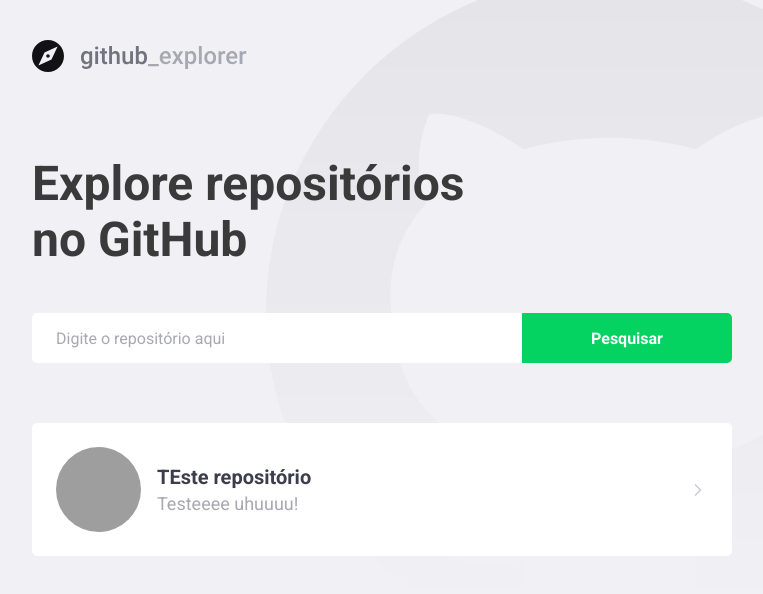
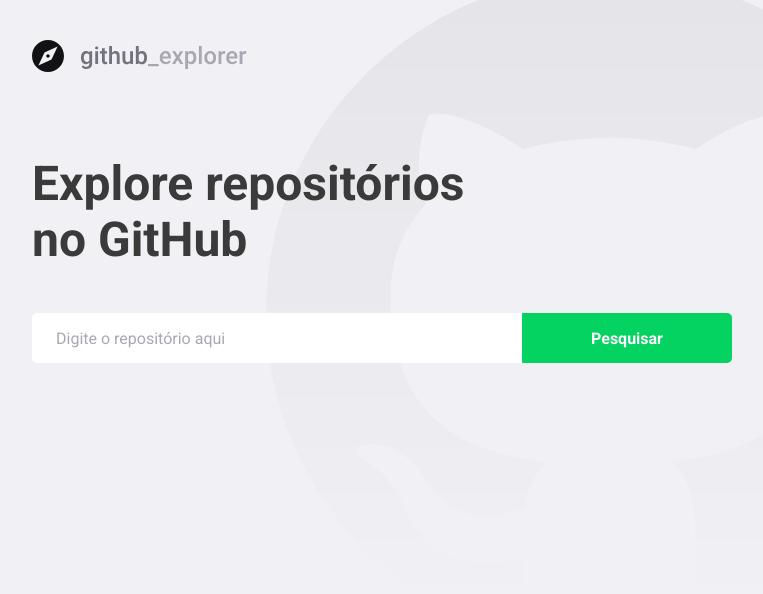
Before and after one commit to NavarroGuimaraes/github-explorer, a React (Create React App) app: page / in a window 1280 px wide. Shown: the top 594 px of the page, without its empty margins (148-911 px from the left). Built offline with nearby package versions, Linux system fonts and the light colour scheme; grey boxes are pictures that could not be loaded.

Commit message:
list repositories

```diff
--- /dev/null
+++ b/src/model/IRepository.ts
@@ -0,0 +1,9 @@
+/* eslint-disable camelcase */
+export default interface Repository {
+  full_name: string;
+  description: string;
+  owner: {
+    login: string;
+    avatar_url: string;
+  };
+}
--- a/src/pages/Dashboard/index.tsx
+++ b/src/pages/Dashboard/index.tsx
@@ -1,30 +1,50 @@
-import React, { useState } from 'react';
+import React, { useState, FormEvent } from 'react';
 import { FiChevronRight } from 'react-icons/fi';
 import logoImg from '../../assets/logo.svg';
 import { Title, Form, Repositories } from './styles';
 import api from '../../services/api';
+import Repository from '../../model/IRepository';
 
 const Dashboard: React.FC = () => {
+  const [repositories, setRepositories] = useState<Repository[]>([]);
+  const [typedRepo, setTypedRepo] = useState('');
+
+  async function handleSearchRepository(
+    event: FormEvent<HTMLFormElement>,
+  ): Promise<void> {
+    event.preventDefault();
+    const response = await api.get<Repository>(`repos/${typedRepo}`);
+    const repository = response.data;
+    console.log(repository);
+    setRepositories([...repositories, repository]);
+  }
+
   return (
     <>
       <img src={logoImg} alt="Github Explorer" />
       <Title>Explore repositórios no GitHub</Title>
-      <Form>
-        <input placeholder="Digite o repositório aqui" />
+      <Form onSubmit={handleSearchRepository}>
+        <input
+          value={typedRepo}
+          onChange={(e) => setTypedRepo(e.target.value)}
+          placeholder="Digite o repositório aqui"
+        />
         <button type="submit">Pesquisar</button>
       </Form>
       <Repositories>
-        <a href="teste">
+        {repositories.map((repository) => (
+          <a key={repository.full_name} href="teste">
             <img
-            src="https://avatars1.githubusercontent.com/u/29528381?s=460&u=4afc1ff18c897786e2a4fd76787b1770ace98345&v=4"
-            alt="Navarro Silva"
+              src={repository.owner.avatar_url}
+              alt={repository.owner.login}
             />
             <div>
-            <strong>TEste repositório</strong>
-            <p> Testeeee uhuuuu!</p>
+              <strong>{repository.full_name}</strong>
+              <p>{repository.description}</p>
             </div>
             <FiChevronRight size={20} />
           </a>
+        ))}
       </Repositories>
     </>
   );
--- a/src/services/api.ts
+++ b/src/services/api.ts
@@ -1,5 +1,6 @@
 import axios from 'axios';
-
+// Be careful!
+// this api will only accept 100 requisitions per hour because we are not authenticated.
 const api = axios.create({
   baseURL: 'https://api.github.com',
 });
```
Also changed, not shown: .eslintrc.json. Lines whose indentation alone changed are shown as unchanged.
